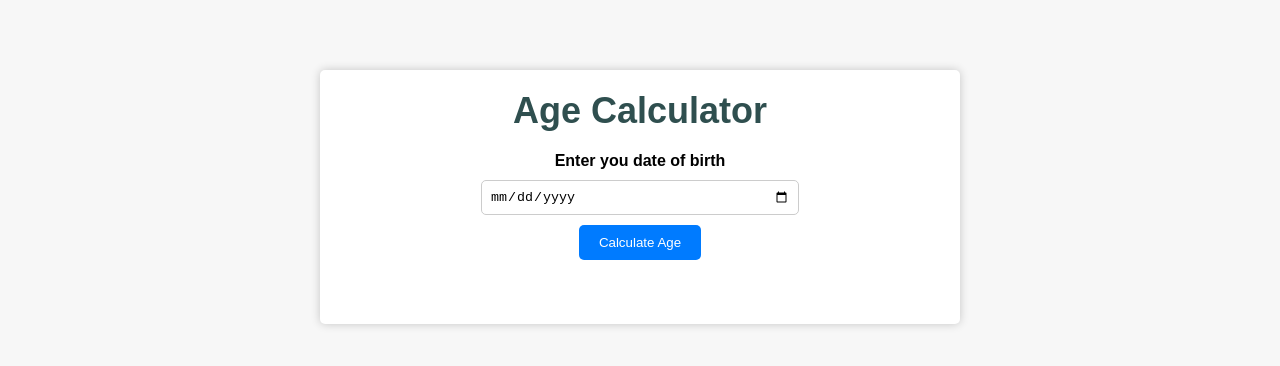
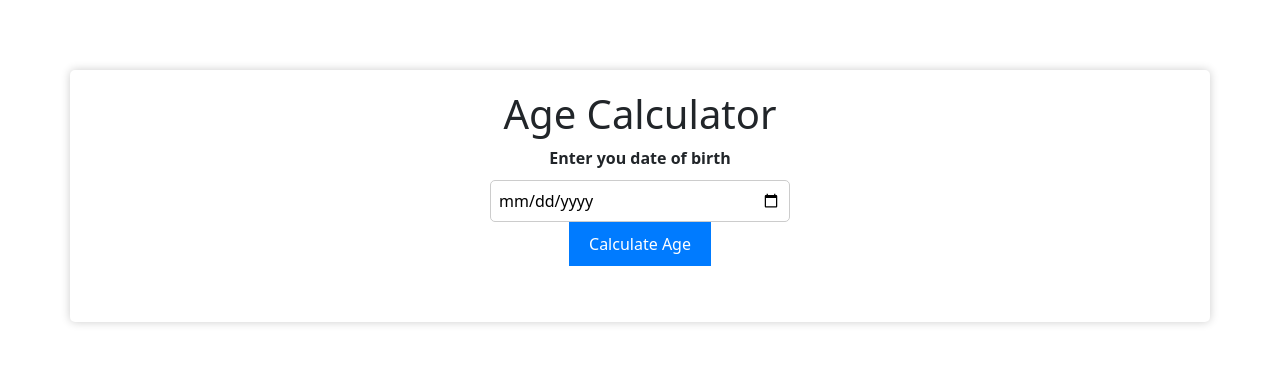
Before and after one commit to MrPandit12345/Age_Calculator, a plain HTML site: page index.html in a window 1280 px wide. Drawn offline with nearby package versions, Linux system fonts and the light colour scheme.

Commit message:
Update index.html

```diff
--- a/index.html
+++ b/index.html
@@ -6,6 +6,7 @@
     <meta name="viewport" content="width=device-width, initial-scale=1.0">
     <title>Age Calculator</title>
     <link rel="stylesheet" href="style.css">
+     <link href="https://cdn.jsdelivr.net/npm/bootstrap@5.3.3/dist/css/bootstrap.min.css" rel="stylesheet" integrity="sha384-QWTKZyjpPEjISv5WaRU9OFeRpok6YctnYmDr5pNlyT2bRjXh0JMhjY6hW+ALEwIH" crossorigin="anonymous">
 </head>
 <body>
     <div class="container">
@@ -15,7 +16,7 @@
         <div class="form">
             <label for="birthday">Enter you date of birth</label>
             <input type="date" id="birthday" name="birthday">
-            <button id="btn">Calculate Age</button>
+            <button id="btn btn-success">Calculate Age</button>
             <p id="result"></p>
         </div>
     </div>
```
